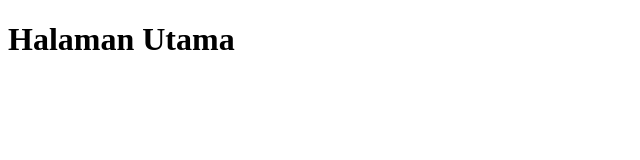
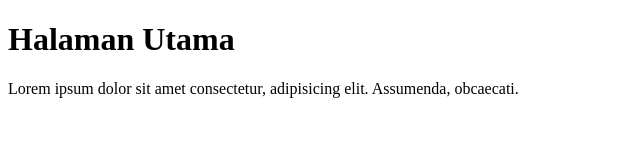
Before and after one commit to mufti-shiddiq/tech-talk, a plain HTML site: page index.html in a window 1280 px wide. Shown: the whole page, without its empty margins (0-640 px from the left). Drawn offline with Linux system fonts and the light colour scheme.

Commit message:
feat: add description in landing page

```diff
--- a/index.html
+++ b/index.html
@@ -8,5 +8,6 @@
 </head>
 <body>
     <h1>Halaman Utama</h1>
+    <p>Lorem ipsum dolor sit amet consectetur, adipisicing elit. Assumenda, obcaecati.</p>
 </body>
 </html>
```
